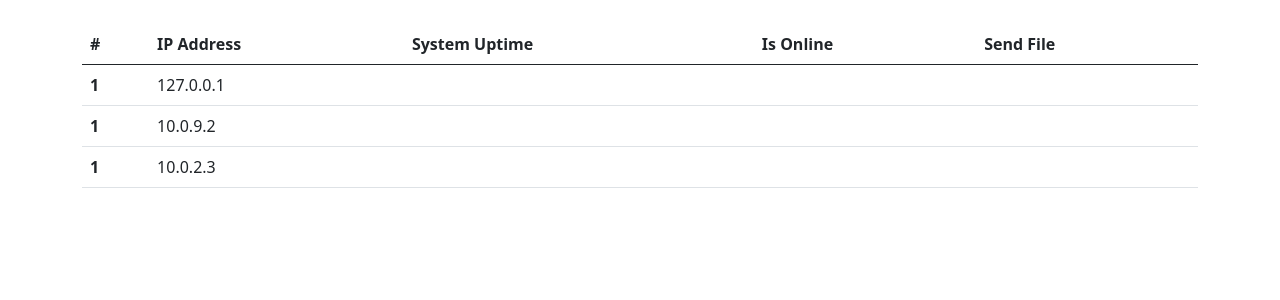
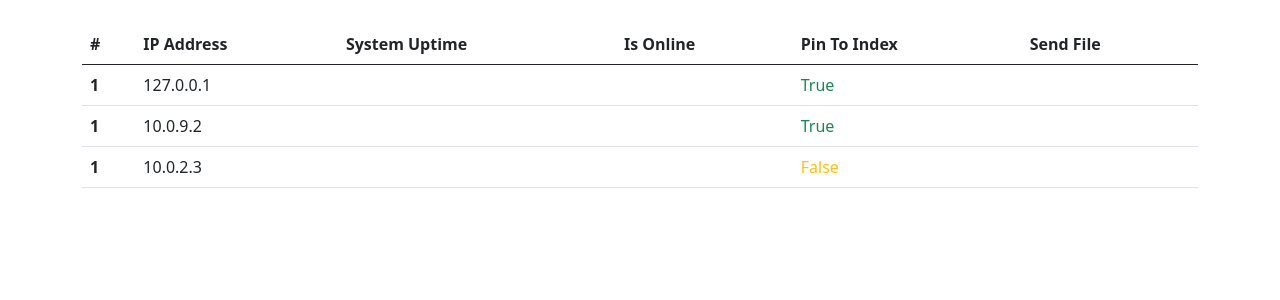
Before and after one commit to babyNEKO/EasyServerMonitor, a Django app: page /host_list/ in a window 1280 px wide. Shown: the part 73-373 px from the top of the page. Run offline with Django 3.2, Linux system fonts and the light colour scheme; a user stored in the database is signed in; data comes from the database, SQL or seed files in the repository; both versions use the stored data as it was before the commit.

Commit message:
服务器、客户端优化
1.刷新日期更改为client处理。
2.增加api错误提示。
3.删除项目冗余文件
4.hostlist列表优化
5.后续增加机器总磁盘容量，体现在client页面上。

```diff
--- a/Client/ESM_Plugin/HostStatus.py
+++ b/Client/ESM_Plugin/HostStatus.py
@@ -41,6 +41,7 @@ def disk_info():
 
     host_disk_info = []
     count = 0
+
     for j in disk_symbol:
         host_disk_info.append({
             'device': j,
@@ -52,7 +53,6 @@ def disk_info():
             'percent': disk_usage(path=j).percent,
         })
         count += 1
-
     return host_disk_info
 
 
--- a/Client/app.py
+++ b/Client/app.py
@@ -3,6 +3,7 @@ from ESM_Plugin.HostStatus import cpu_info, memory_info, disk_info, system_info,
 from os import listdir, mkdir
 from os.path import exists, join as os_path_join
 from werkzeug.utils import secure_filename
+from time import ctime
 
 upload_folder = 'c:\\ESM_Client_Upload\\'
 allowed_extensions = {'zip', 'rar', '7z', 'tar'}
@@ -52,6 +53,7 @@ def get_all_info():
         'NETWORK': network_info(),
         'SYSTEM': system_info(),
         'SERVICES': services_info(),
+        'Refresh_time': str(ctime()),
     }
 
     return jsonify(all_info)
--- a/Server/ESM_Server/templates/host_list.html
+++ b/Server/ESM_Server/templates/host_list.html
@@ -31,6 +31,7 @@
                     <th scope="col">IP Address</th>
                     <th scope="col">System Uptime</th>
                     <th scope="col">Is Online</th>
+                    <th scope="col">Pin To Index</th>
                     <th scope="col">Send File</th>
                 </tr>
             </thead>
@@ -41,6 +42,11 @@
                         <td>{{ i.ip_address }}</td>
                         <td></td>
                         <td></td>
+                        {% if i.pin_to_index == True %}
+                            <td class="text-success">{{ i.pin_to_index }}</td>
+                            {% elif i.pin_to_index == False %}
+                                <td class="text-warning">{{ i.pin_to_index }}</td>
+                        {% endif %}
                         <td></td>
                     </tr>
                 {% endfor %}
```
Also changed, not shown: Client/templates/index.html (+1 -7 lines), Server/ESM_Server/Plugin/get_host_info.py (+5 -2 lines), Server/ESM_Server/templates/index.html (+12 -0 lines), Server/db.sqlite3 (deleted).
